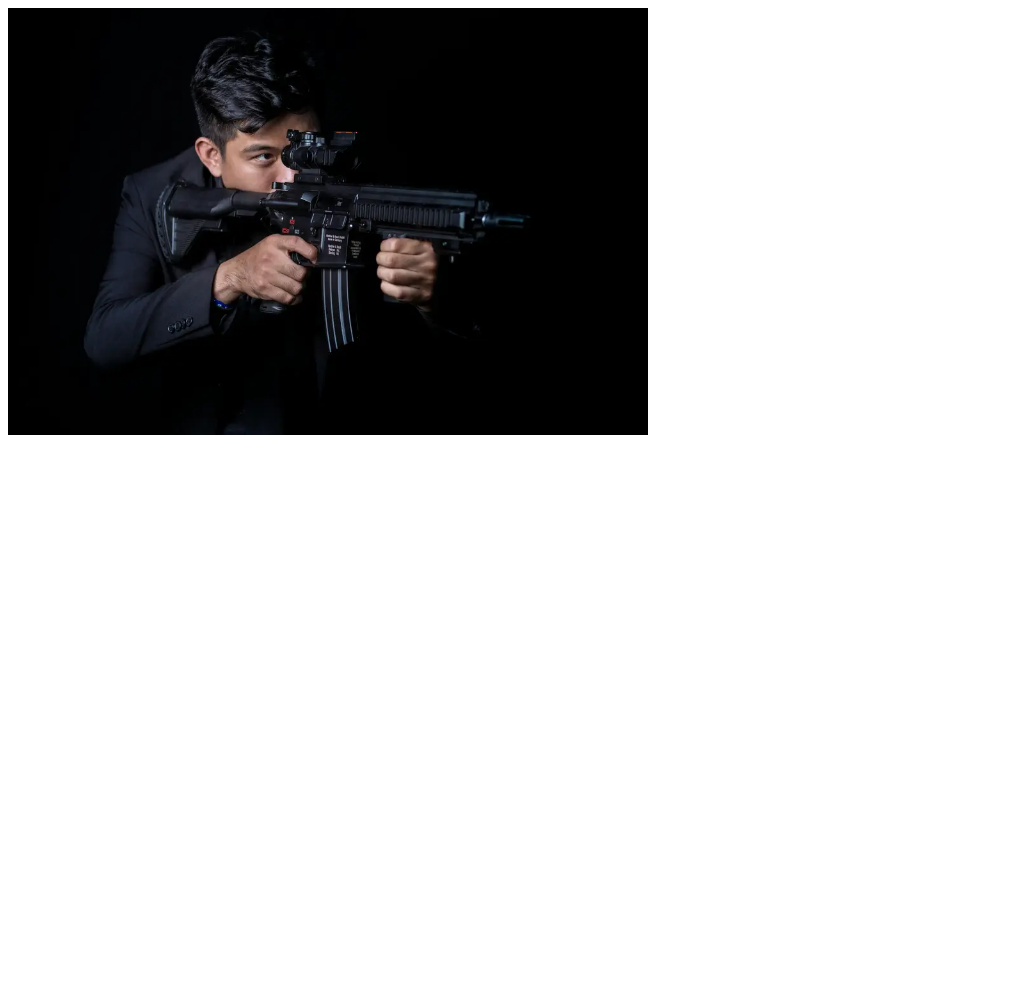
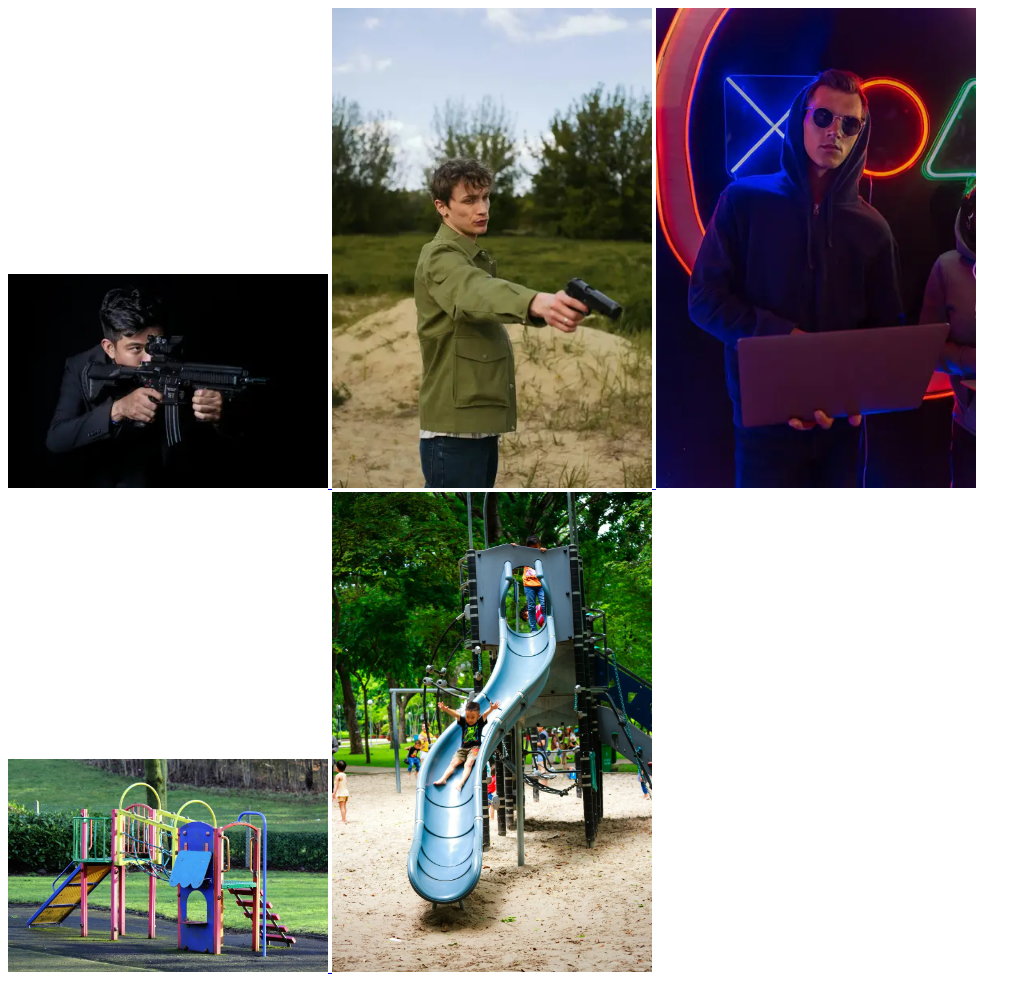
Before and after one commit to magisterblaman/AW23-IND_WEUWEB01_08_Bildoptimering, a plain HTML site: page index.html in a window 1280 px wide. Shown: the whole page, without its empty margins (0-1031 px from the left). Before the commit the page ends 800 px from the top, so only its background shows below. Drawn offline with Linux system fonts and the light colour scheme.

Commit message:
JavaScript

```diff
--- a/css/style.css
+++ b/css/style.css
@@ -1,3 +1,3 @@
-#pic1 {
-	width: 40rem;
+img {
+	width: 20rem;
 }
--- a/index.html
+++ b/index.html
@@ -1,14 +1,39 @@
 <!DOCTYPE html>
 <html lang="sv">
+
 <head>
 	<meta charset="UTF-8">
 	<meta name="viewport" content="width=device-width, initial-scale=1.0">
 	<title>Bildoptimering</title>
 
 	<link rel="stylesheet" href="/css/style.css">
+
+	<link rel="stylesheet" href="/css/glightbox.min.css" />
+	<script src="/js/glightbox.min.js" defer></script>
+
+	<script src="/js/script.js" defer></script>
 </head>
+
 <body>
-	<img id="pic1" src="/media/man1.webp" alt="Svartklädd man med maskingevär">
+	<section>
+		<a href="/media/man1.webp" class="glightbox" data-gallery="men" data-alt="Svartklädd man med maskingevär" data-description="Hejhej">
+			<img src="/media/man1-mini.webp" alt="Svartklädd man med maskingevär">
+		</a>
+		<a href="/media/man2.webp" class="glightbox" data-gallery="men">
+			<img src="/media/man2-mini.webp" alt="">
+		</a>
+		<a href="/media/man3.webp" class="glightbox" data-gallery="men">
+			<img src="/media/man3-mini.webp" alt="">
+		</a>
+	</section>
+	<section>
+		<a href="/media/playground1.webp" class="glightbox" data-gallery="playgrounds">
+			<img src="/media/playground1.webp" alt="">
+		</a>
+		<a href="/media/playground2.webp" class="glightbox" data-gallery="playgrounds">
+			<img src="/media/playground2.webp" alt="">
+		</a>
+	</section>
+</body>
 
-</body>
 </html>
--- /dev/null
+++ b/js/script.js
@@ -0,0 +1 @@
+let lightbox = GLightbox();
```
Also changed, not shown: css/glightbox.min.css (added), js/glightbox.min.js (added), media/man1-mini.webp (added), media/man2-mini.webp (added), media/man3-mini.webp (added).
